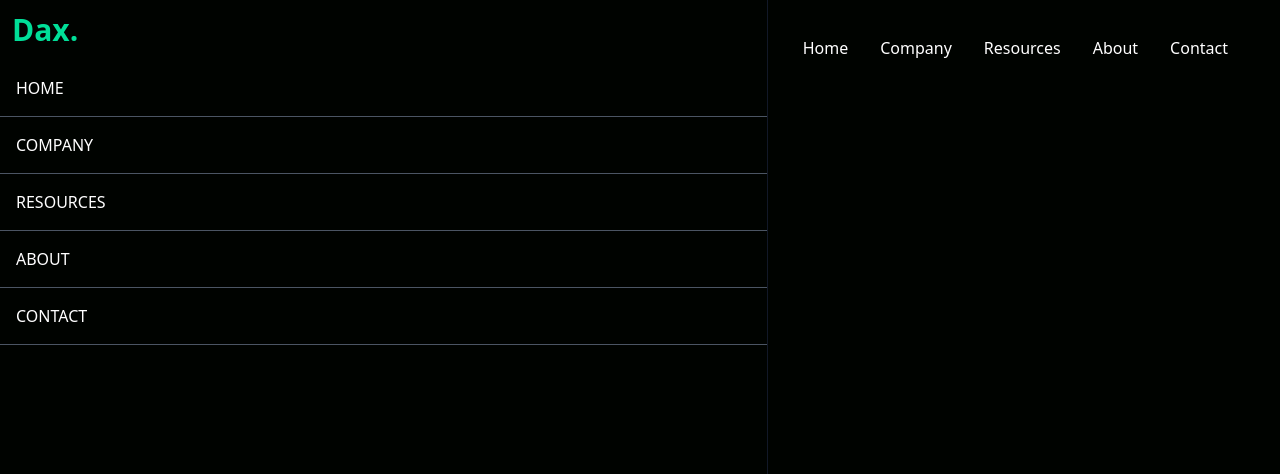
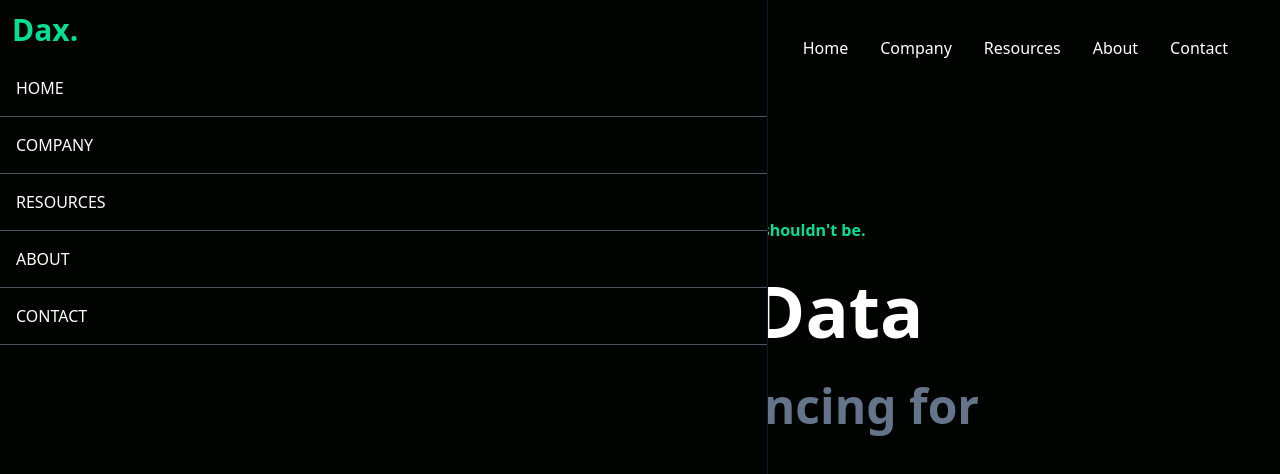
Before and after one commit to Romit77/DAX, a React (Vite) app: page / in a window 1280 px wide. Shown: the top 474 px of the page. Built offline with nearby package versions, Linux system fonts and the light colour scheme.

Commit message:
added hero section

```diff
--- a/package.json
+++ b/package.json
@@ -12,7 +12,8 @@
   "dependencies": {
     "react": "^18.2.0",
     "react-dom": "^18.2.0",
-    "react-icons": "^4.9.0"
+    "react-icons": "^4.9.0",
+    "react-typed": "^1.2.0"
   },
   "devDependencies": {
     "@types/react": "^18.0.37",
--- a/src/App.jsx
+++ b/src/App.jsx
@@ -1,10 +1,12 @@
 import "./App.css";
 import Navbar from "./Components/Navbar";
+import Hero from "./Components/Hero";
 
 function App() {
   return (
     <>
       <Navbar />
+      <Hero />
     </>
   );
 }
--- /dev/null
+++ b/src/Components/Hero.jsx
@@ -0,0 +1,33 @@
+import Typed from "react-typed";
+
+const Main = () => {
+  return (
+    <div className="text-white">
+      <div className="max-w-[800px] mt-[-96px] w-full h-screen mx-auto text-center flex flex-col justify-center ">
+        <p className="text-[#00df9a] font-semibold p-2">
+          Growing your business is hard. Financing it shouldn<span>&#39;</span>t
+          be.
+        </p>
+        <h1 className="md:text-7xl sm:text-6xl text-4xl font-bold md:py-6 mb-3">
+          Grow With Data
+        </h1>
+        <div>
+          <p className="md:text-5xl sm:text-4xl text-xl font-bold text-slate-500 mb-4">
+            Fast , Flexible , Financing for{" "}
+            <Typed
+              strings={["BTB", "BTC", "SASS"]}
+              typeSpeed={120}
+              backSpeed={140}
+              loop
+            />
+          </p>
+        </div>
+        <button className="bg-[#00df9a] w-[200px] rounded-md font-bold my-6 mx-auto p-3 text-black ">
+          Get Started
+        </button>
+      </div>
+    </div>
+  );
+};
+
+export default Main;
```
Also changed, not shown: 1 other file (tests, documents, lock files or other folders).
